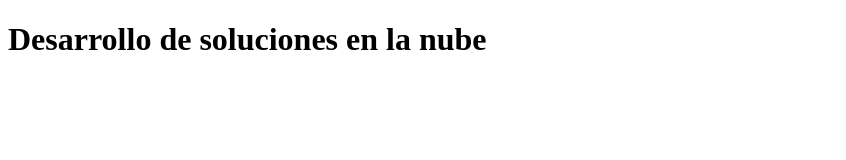
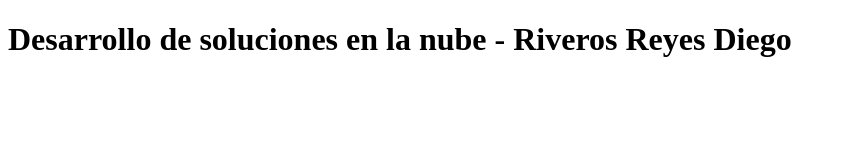
Before and after one commit to DiegosebasRR/Semana2_nube, a plain HTML site: page index.html in a window 1280 px wide. Shown: the whole page, without its empty margins (0-846 px from the left). Drawn offline with Linux system fonts and the light colour scheme.

Commit message:
Update index.html

```diff
--- a/index.html
+++ b/index.html
@@ -7,6 +7,6 @@
     <title>Document</title>
 </head>
 <body>
-    <h1>Desarrollo de soluciones en la nube</h1>
+    <h1>Desarrollo de soluciones en la nube - Riveros Reyes Diego</h1>
 </body>
 </html>
```
